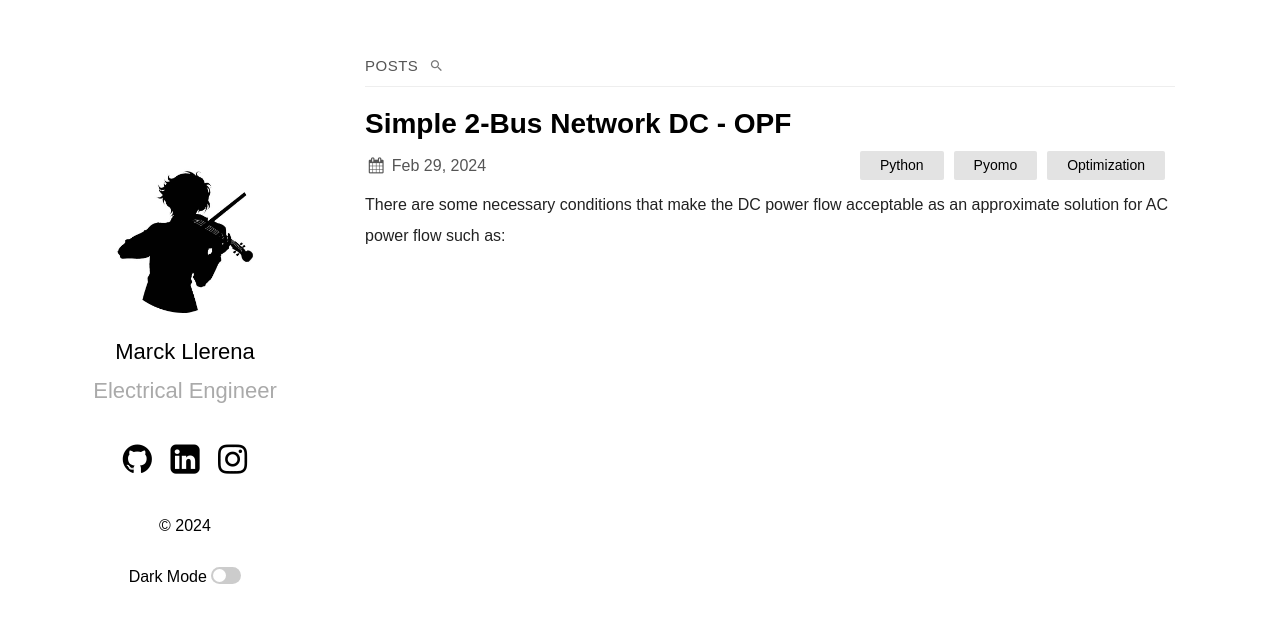
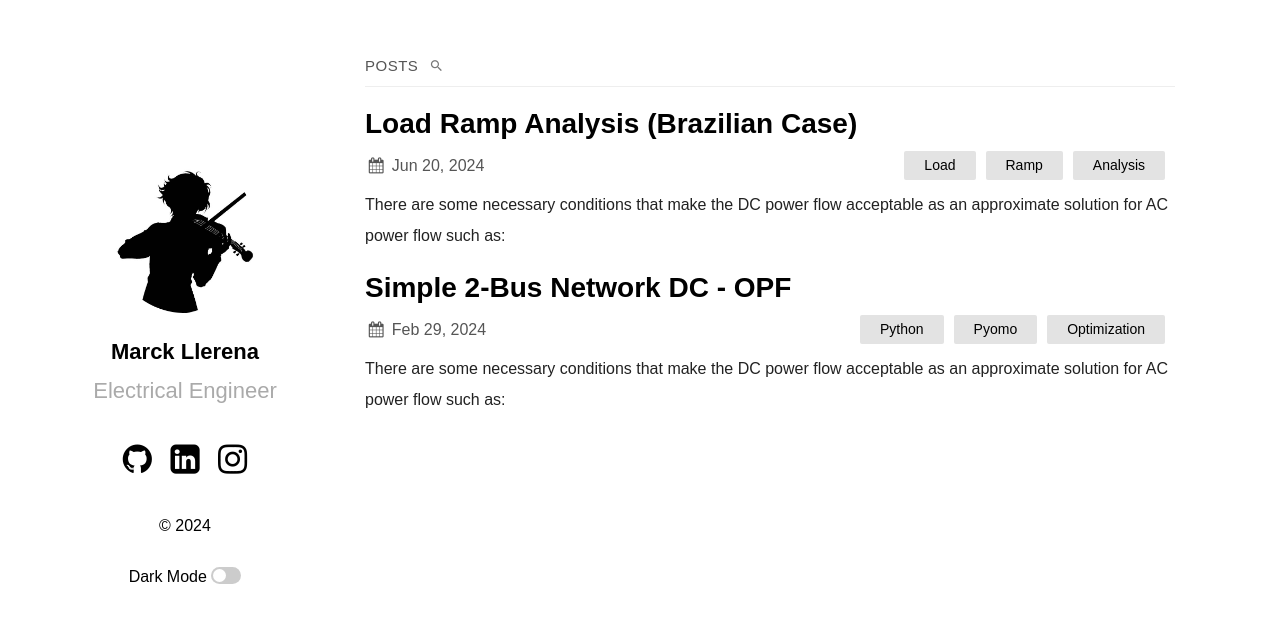
Before and after one commit to marckcode/marckcode.github.io, a Jekyll site: the page built from index.md, in a window 1280 px wide. Shown: the top 623 px of the page. Built offline with Jekyll 4.4.1, drawn with Linux system fonts in a browser that asks for light colours; some web fonts are replaced; some of the changed lines change nothing that is shown.

Commit message:
add new post

````diff
--- a/_layouts/default.html
+++ b/_layouts/default.html
@@ -25,7 +25,7 @@
         {% endif %}
       </a>
       <h2 id="title">
-        <a href="{{ "/" | relative_url }}">{{ site.plainwhite.name }}</a>
+        <b><a href="{{ " /" | relative_url }}">{{ site.plainwhite.name }}</a></b>
       </h2>
       </div>
       {%- if site.plainwhite.tagline -%}
--- /dev/null
+++ b/_posts/2024-06-20-net-load-ramps-brazil.markdown
@@ -0,0 +1,64 @@
+---
+layout: post
+title:  "Load Ramp Analysis (Brazilian Case)"
+date:   2024-06-20 13:30:00 +0530
+categories: Load Ramp Analysis
+---
+
+There are some necessary conditions that make the DC power flow acceptable as an approximate solution for AC power flow such as:
+
+1. The ratio of $\frac{x_{ij}}{r_{ij}}$ should be large enough that $r_{ij}$ can be neglected.
+
+2. The voltage magnitudes are approximately $1$ pu.
+
+
+\begin{align}
+	\Large \underset{P_g,\delta_i}{\text{min}} \hspace{0.2cm} OF &= \Large \sum_{g_1,g_2} a_g P_{g}^2 + b_g P_{g} + c_g \label{eq:test1}
+\end{align}
+
+\begin{align}
+	\Large P_{ij} &= \Large \frac{\delta_1 - \delta_2}{X_{12}} \label{eq:test2}
+\end{align}
+
+\begin{align}
+	\Large P_{g_1} &= \Large P_{12} \label{eq:test3}
+\end{align}
+
+\begin{align}
+	\Large P_{g_2} + P_{12} &= \Large L_2 \label{eq:test4}
+\end{align}
+
+\begin{align}
+	\Large -P_{12}^{max} \le P_{12} \le P_{12}^{max} \label{eq:test5}
+\end{align}
+
+\begin{align}
+	\Large \delta_1 &= \Large 0 \label{eq:test6}
+\end{align}
+
+
+
+```python
+def OF(m):
+    return sum(m.a[g]*m.P[g]**2 + m.b[g]*m.P[g] + m.c[g] for g in m.GEN)
+m.OF = Objective(rule=OF, sense=minimize)
+
+def active_power_balance(m):
+    return m.P[1] == m.P12
+m.active_power_balance = Constraint(rule=active_power_balance)
+
+def power_balance(m):
+    return m.P[2] + m.P12 == m.L2 / m.Sbase
+m.power_balance = Constraint(rule=power_balance)
+
+def angle_difference(m, i):
+    if i > 1:
+        return m.P12 == (m.delta[i-1] - m.delta[i]) / m.X12
+    else:
+        return Constraint.Skip
+m.angle_difference = Constraint(m.BUS, rule=angle_difference)
+
+def power_flow_limits(m):
+    return inequality(-m.P12_max, m.P12, m.P12_max)
+m.power_flow_limits = Constraint(rule=power_flow_limits)
+```
--- a/_sass/plain.scss
+++ b/_sass/plain.scss
@@ -15,7 +15,7 @@ $leftWidth: 220px;
 }
 
 body {
-  font-family: "Raleway", sans-serif;
+  font-family: "Fira Code", sans-serif;
   font-size: 16px;
   line-height: 1.2em;
   margin: 0;
````
